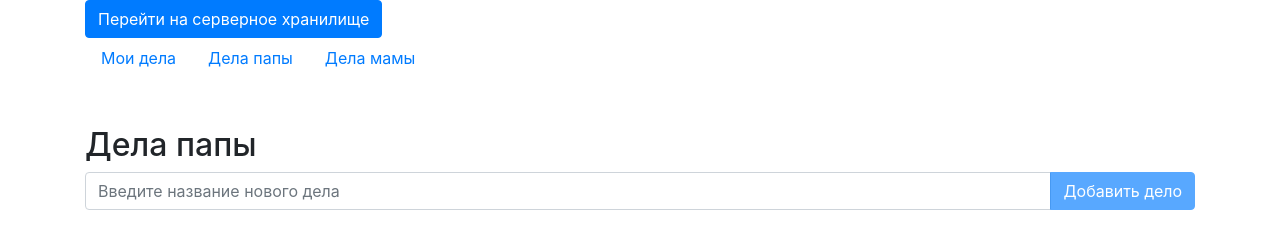
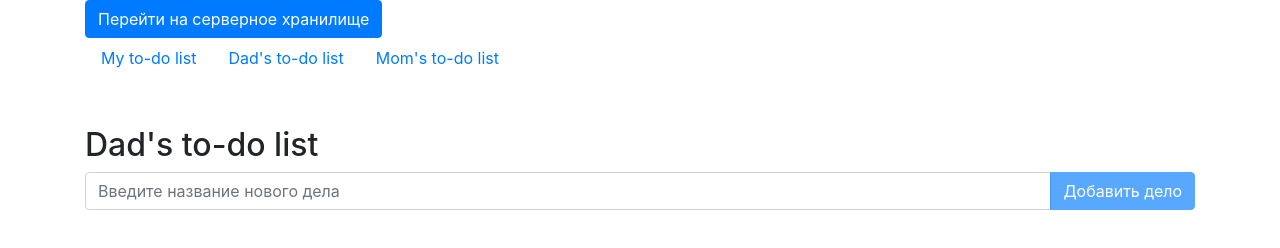
Before and after one commit to Agafocean/Todo, a website: page dad.html in a window 1280 px wide. Drawn offline with nearby package versions, Linux system fonts and the light colour scheme.

Commit message:
Update dad.html

```diff
--- a/dad.html
+++ b/dad.html
@@ -10,7 +10,7 @@
   <title>TODO</title>
   <script type="module">
     import { createTodoApp } from '/todo-app/view-api.js';
-    createTodoApp(document.getElementById('todo-app'), 'Дела папы', 'todoDad');
+    createTodoApp(document.getElementById('todo-app'), "Dad's to-do list", 'todoDad');
   </script>
 </head>
 
@@ -20,9 +20,9 @@
       Перейти на серверное хранилище
     </button>
     <nav class="nav">
-      <a class="nav-link" href="index.html">Мои дела</a>
-      <a class="nav-link" href="dad.html">Дела папы</a>
-      <a class="nav-link" href="mom.html">Дела мамы</a>
+      <a class="nav-link" href="index.html">My to-do list</a>
+      <a class="nav-link" href="dad.html">Dad's to-do list</a>
+      <a class="nav-link" href="mom.html">Mom's to-do list</a>
     </nav>
   </div>
   <div id="todo-app" class="container"></div>
```
